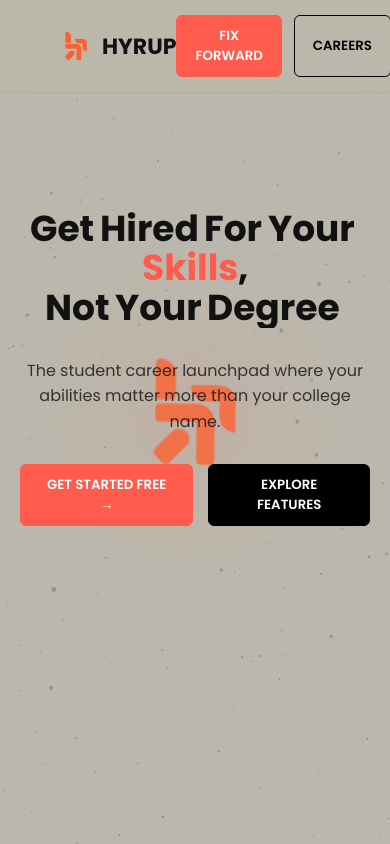
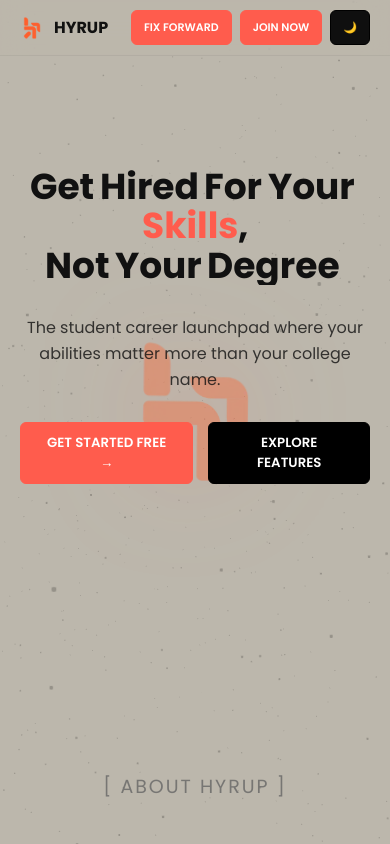
Before and after one commit to gokul3177/hyrupZ, a React (Vite) app: page / in a window 390 px wide. Shown: the top 844 px of the page. Built offline with nearby package versions, Linux system fonts and the light colour scheme.

Commit message:
Fix logo visibility and background layering hierarchy

```diff
--- a/src/App.css
+++ b/src/App.css
@@ -125,6 +125,35 @@ body.dark {
   box-shadow: 0 8px 25px rgba(255, 92, 77, 0.4);
 }
 
+@media (max-width: 768px) {
+  .navbar {
+    padding: 10px 20px;
+  }
+
+  .nav-btns {
+    gap: 8px;
+  }
+
+  .nav-btns .btn {
+    padding: 8px 12px;
+    font-size: 11px;
+    white-space: nowrap;
+  }
+
+  .nav-btns .btn:not(.dark):not(.red) {
+    display: none;
+    /* Hide non-essential buttons on very small screens to save space */
+  }
+
+  .logo span {
+    font-size: 16px;
+  }
+
+  .logo-img {
+    height: 24px;
+  }
+}
+
 a {
   color: inherit;
   text-decoration: none;
@@ -132,15 +161,31 @@ a {
 
 /* HERO */
 .hero {
+  position: relative;
+  z-index: 100;
+  /* Content Layer */
   text-align: center;
   padding: 120px 20px 60px;
-  position: relative;
-  z-index: 2;
   display: flex;
   flex-direction: column;
   align-items: center;
   min-height: 80vh;
   justify-content: center;
+}
+
+.hero h1,
+.hero p,
+.hero-btns {
+  position: relative;
+  z-index: 11;
+  /* Above hero container background if any */
+}
+
+@media (max-width: 768px) {
+  .hero {
+    padding: 100px 20px 40px;
+    min-height: 70vh;
+  }
 }
 
 /* SOLAR SYSTEM BACKGROUND */
@@ -151,15 +196,18 @@ a {
   transform: translate(-50%, -50%);
   width: 100%;
   height: 100%;
-  z-index: 0;
+  z-index: 2;
+  /* Logo layer - on top of stars, behind content */
   pointer-events: none;
   display: flex;
   align-items: center;
   justify-content: center;
   perspective: 1200px;
   overflow: visible;
-  opacity: 0.8 !important;
-}
+  opacity: 0.6 !important;
+}
+
+/* Increased opacity to 0.6 for clear visibility */
 
 .dark .solar-container {
   opacity: 0.8 !important;
@@ -204,6 +252,17 @@ a {
 .sun img {
   width: 100%;
   height: auto;
+}
+
+@media (max-width: 768px) {
+  .solar-container {
+    opacity: 0.4 !important;
+    /* Reduce opacity more on mobile to keep text readable */
+  }
+
+  .sun {
+    width: clamp(100px, 40vw, 180px);
+  }
 }
 
 .hero h1 {
@@ -249,6 +308,16 @@ a {
   display: flex;
   gap: 15px;
   justify-content: center;
+  align-items: center;
+  width: 100%;
+  position: relative;
+  z-index: 10;
+  /* Boost buttons above background logo */
+}
+
+.hero-btns .btn-wrapper {
+  display: contents;
+  /* Ensures button is the direct flex item */
 }
 
 /* STATS */
@@ -259,7 +328,8 @@ a {
   padding: 120px 50px;
   /* Increased vertical padding */
   position: relative;
-  z-index: 2;
+  z-index: 100;
+  /* Content Layer */
 }
 
 .stat-card {
@@ -290,7 +360,8 @@ a {
   justify-content: center;
   text-align: center;
   position: relative;
-  z-index: 2;
+  z-index: 100;
+  /* Content Layer */
 }
 
 .about-container {
@@ -427,15 +498,14 @@ a {
 
 /* FEATURES */
 .features {
-  padding: 180px 60px;
+  padding: 150px 20px;
   /* Increased vertical padding */
-  text-align: center;
+  background: transparent;
   position: relative;
-  z-index: 2;
+  z-index: 100;
+  /* Content Layer */
   overflow: hidden;
-
   opacity: 1;
-  /* Hide overflowing decor */
 }
 
 /* Background Decor */
@@ -911,6 +981,9 @@ a {
 .universities-collaboration {
   margin-top: 100px;
   text-align: center;
+  position: relative;
+  z-index: 100;
+  /* Content Layer */
 }
 
 .universities-collaboration h2 {
@@ -1027,7 +1100,7 @@ a {
 .university-box:hover {
   transform: translateY(-12px);
   border-color: var(--primary);
-  box-shadow: 0 20px 40px rgba(255, 92, 77, 0.1);
+  box-shadow: 0 20px 40px rgba(0, 0, 0, 0.1);
 }
 
 .dark .university-box:hover {
@@ -1067,7 +1140,8 @@ a {
   padding: 150px 20px;
   /* Increased vertical padding */
   position: relative;
-  z-index: 2;
+  z-index: 100;
+  /* Content Layer */
 }
 
 .cta h2 {
@@ -1086,7 +1160,8 @@ a {
   padding: 25px 60px;
   /* More compact */
   position: relative;
-  z-index: 2;
+  z-index: 100;
+  /* Content Layer */
   border-top: 1px solid rgba(255, 255, 255, 0.05);
   transition: background 0.4s ease, color 0.4s ease;
 }
@@ -1319,7 +1394,8 @@ a {
   left: 0;
   width: 100%;
   height: 100vh;
-  z-index: -1;
+  z-index: 1;
+  /* Star layer - the absolute base */
   pointer-events: none;
 }
 
@@ -1354,7 +1430,8 @@ a {
   /* Transparent black for dark mode */
   position: relative;
   overflow: hidden;
-  z-index: 2;
+  z-index: 100;
+  /* Content Layer */
   color: #fff;
   transition: background 0.4s ease, color 0.4s ease;
 }
@@ -1563,6 +1640,12 @@ a {
   }
 }
 
+.community {
+  position: relative;
+  z-index: 100;
+  /* Content Layer */
+}
+
 .community h2 {
   font-size: clamp(32px, 5vw, 48px);
   margin-bottom: 15px;
@@ -1694,7 +1777,8 @@ a {
   display: flex;
   justify-content: center;
   position: relative;
-  z-index: 2;
+  z-index: 100;
+  /* Content Layer */
 }
 
 .free-banner {
@@ -1705,6 +1789,16 @@ a {
   text-align: center;
   max-width: 1000px;
   width: 100%;
+  display: flex;
+  flex-direction: column;
+  align-items: center;
+}
+
+.free-banner .btn.red {
+  margin-top: 40px;
+  /* Push the button down */
+  margin-bottom: -20px;
+  /* Bring it closer to the edge */
 }
 
 .free-banner h2 {
--- a/src/App.jsx
+++ b/src/App.jsx
@@ -127,6 +127,7 @@ function App() {
     <div className={dark ? "app dark" : "app"} ref={containerRef}>
       <CustomCursor dark={dark} />
       <SpaceBackground dark={dark} />
+      <SolarSystem />
 
       <nav className="navbar" ref={navRef}>
         <div className="logo">
@@ -146,7 +147,6 @@ function App() {
       </nav>
 
       <section className="hero">
-        <SolarSystem />
         <h1>
           {["Get", "Hired", "For", "Your"].map((w, i) => (
             <span key={i} className="word-wrapper">
@@ -393,6 +393,40 @@ function App() {
           <h2>100% Free. Forever.</h2>
           <p>Join 3,154+ students who are already using HYRUP to build their careers. No hidden fees, no premium plans, no credit card required.</p>
 
+          <div className="growth-strip-banner-wrapper">
+            <div className="growth-strip">
+              {[
+                { label: "Total Active Students", val: "3,154", trend: "+12% this month" },
+                { label: "Participating Colleges", val: "4", accent: "top colleges" },
+                { label: "Partner Companies", val: "500+", accent: "hiring now" }
+              ].map((item, i) => (
+                <motion.div
+                  key={i}
+                  className="growth-segment"
+                  whileHover={{ y: -10, scale: 1.02 }}
+                  transition={{ type: "spring", stiffness: 300, damping: 15 }}
+                  onHoverEnd={() => {
+                    const strip = document.querySelector('.free-banner .growth-strip');
+                    if (strip) {
+                      strip.classList.add('rope-wiggle');
+                      setTimeout(() => strip.classList.remove('rope-wiggle'), 1000);
+                    }
+                  }}
+                >
+                  <div className="segment-content">
+                    <div className="growth-num">
+                      {item.val}
+                      {item.trend && <span className="trend">{item.trend}</span>}
+                      {item.accent && <span className="accent">{item.accent}</span>}
+                    </div>
+                    <p>{item.label}</p>
+                  </div>
+                  {i < 2 && <div className="segment-divider" />}
+                </motion.div>
+              ))}
+            </div>
+          </div>
+
 
           <button className="btn red">START FOR FREE →</button>
         </div>
--- a/src/components/SolarSystem.jsx
+++ b/src/components/SolarSystem.jsx
@@ -7,30 +7,7 @@ export default function SolarSystem() {
     const containerRef = useRef(null);
 
     useEffect(() => {
-        let ctx = gsap.context(() => {
-            // 🔵 3D MOUSE TILT
-            const handleMouseMove = (e) => {
-                const { innerWidth, innerHeight } = window;
-                const x = (e.clientX - innerWidth / 2) / 40;
-                const y = (e.clientY - innerHeight / 2) / 40;
-
-                gsap.to(containerRef.current, {
-                    rotationY: x,
-                    rotationX: -y,
-                    transformPerspective: 1000,
-                    transformOrigin: "center",
-                    ease: "power2.out",
-                    duration: 0.5
-                });
-            };
-
-            window.addEventListener("mousemove", handleMouseMove);
-            return () => {
-                window.removeEventListener("mousemove", handleMouseMove);
-            };
-        }, containerRef);
-
-        return () => ctx.revert();
+        // Removed mouse tilt logic to keep the logo floating only
     }, []);
 
     return (
--- a/src/components/SpaceBackground.jsx
+++ b/src/components/SpaceBackground.jsx
@@ -52,8 +52,11 @@ function Starfield({ dark }) {
 export default function SpaceBackground({ dark }) {
     return (
         <div className="space-bg-container">
-            <Canvas camera={{ position: [0, 0, 1] }}>
-                <color attach="background" args={[dark ? "#000000" : "#bcb7ac"]} />
+            <Canvas
+                camera={{ position: [0, 0, 1] }}
+                gl={{ alpha: true }}
+                onCreated={(state) => state.gl.setClearColor(0x000000, 0)}
+            >
                 <Starfield dark={dark} />
             </Canvas>
         </div>
```
